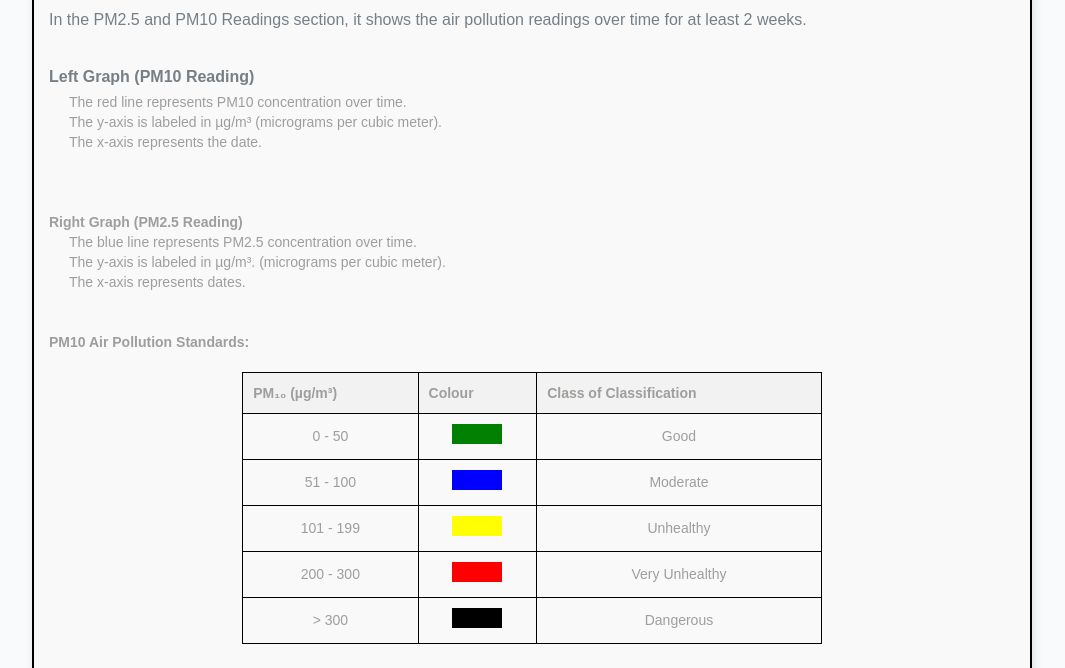
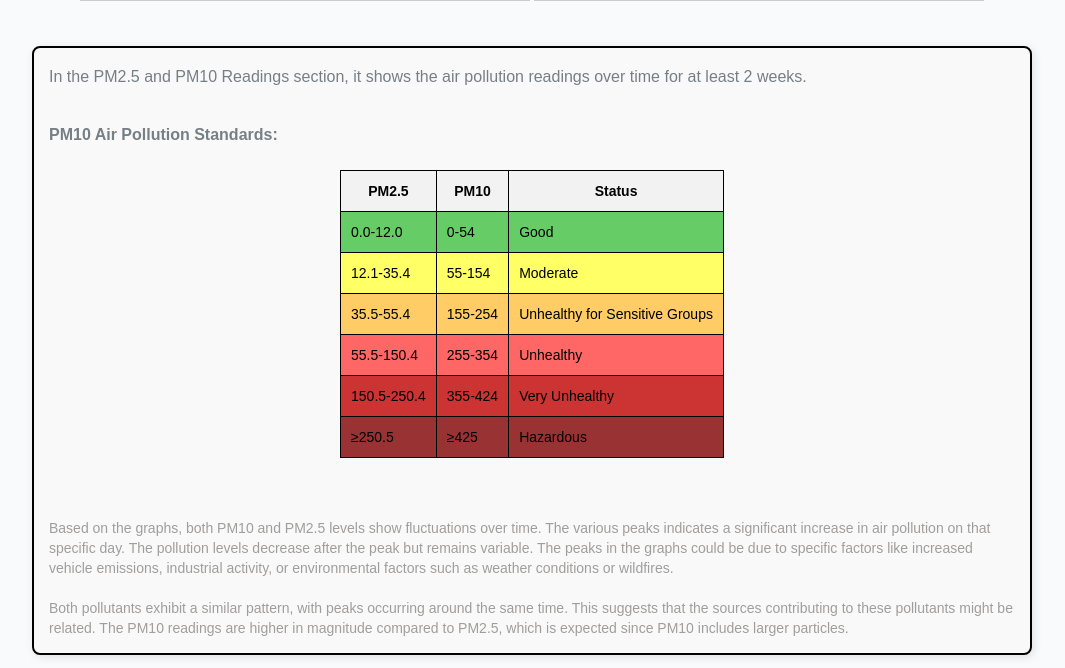
Before and after one commit to pasoncheam/Group1DataComAssignment, a plain HTML site: page channel1DV.html in a window 1280 px wide. Shown: the part 2072-2740 px from the top of the page, without its empty margins (108-1173 px from the left). Drawn offline with nearby package versions, Linux system fonts and the light colour scheme; grey boxes are pictures that could not be loaded.

Commit message:
Another enhancement on the channel 1 visualization page. IssueID: PM_8

```diff
--- a/assets/css/style.css
+++ b/assets/css/style.css
@@ -96,30 +96,35 @@ html,body{height: 100%;}
   opacity: 0;
 }
 
+
 table {
-    width: 60%;
+    width: 100%;
     border-collapse: collapse;
-    text-align: center;
-    font-family: Arial, sans-serif;
-    margin: 20px auto;
+    margin: 20px 0;
+    display: flex;
+    justify-content: center;
+    align-items: center;
 }
-th, td {
+th {
     border: 1px solid black;
     padding: 10px;
+    text-align: center;
 }
+td{
+    border: 1px solid black;
+    padding: 10px;
+    text-align: left;
+}
+
 th {
     background-color: #f2f2f2;
 }
-.color-box {
-    width: 50px;
-    height: 20px;
-    display: inline-block;
-}
-.good { background-color: green; }
-.moderate { background-color: blue; }
-.unhealthy { background-color: yellow; }
-.very-unhealthy { background-color: red; }
-.dangerous { background-color: black; }
+.good { background-color: #66cc66; }
+.moderate { background-color: #ffff66; }
+.unhealthy-sensitive { background-color: #ffcc66; }
+.unhealthy { background-color: #ff6666; }
+.very-unhealthy { background-color: #cc3333; }
+.hazardous { background-color: #993333; color: white; }
 
 .boxContainer {
     display: flex;
--- a/channel1DV.html
+++ b/channel1DV.html
@@ -151,11 +151,13 @@ Author: mwa0000024241858
 					Description:<br>
 					This channel extracts data from a public channel on the amateur air pollution monitoring station in
 					Skierniewice, Poland. Air pollution monitoring channel updates  with PM10,
-					PM2.5 and PM1 readings from LookO2, a Plantower PMS5003 based sensor. Computed AQI available.
+					PM2.5 and PM1 readings from LookO2, a Plantower PMS5003 based sensor. Computed AQI available.<br>
+					Link to channel source: <a href="https://thingspeak.mathworks.com/channels/343018">https://thingspeak.mathworks.com/channels/343018</a>
 					<br><br><br>
 					<b>Own public channel</b><br><br>
 					Channel ID: 2851826<br>
-					Author: mwa0000024241858
+					Author: mwa0000024241858<br>
+					Link to public channel: <a href="https://thingspeak.mathworks.com/channels/2851826">https://thingspeak.mathworks.com/channels/2851826</a>
 				</p>
 				</div><!--/.section-header-->
 
@@ -181,55 +183,58 @@ Author: mwa0000024241858
 						<div class="box">
 							<p>
 								In the PM2.5 and PM10 Readings section, it shows the air pollution readings over time for at least 2 weeks.
-								<br><br>
-								<b>Left Graph (PM10 Reading)</b>
-								<ul style="list-style-type: disc; margin-left: 20px;">
-									<li>The red line represents PM10 concentration over time.</li>
-									<li>The y-axis is labeled in µg/m³ (micrograms per cubic meter).</li>
-									<li>The x-axis represents the date.</li>
-								</ul>
-								<br><br><br>
 
-								<b>Right Graph (PM2.5 Reading)</b>
-								<ul style="list-style-type: disc; margin-left: 20px;">
-									<li>The blue line represents PM2.5 concentration over time.</li>
-									<li>The y-axis is labeled in µg/m³. (micrograms per cubic meter).</li>
-									<li>The x-axis represents dates.</li>
-								</ul>
 								<br><br>
 								<b>PM10 Air Pollution Standards:</b><br>
 								<table>
 									<tr>
-										<th>PM₁₀ (µg/m³)</th>
-										<th>Colour</th>
-										<th>Class of Classification</th>
+										<th style="color: black;">PM2.5</th>
+										<th style="color: black;">PM10</th>
+										<th style="color: black;">Status</th>
 									</tr>
-									<tr>
-										<td>0 - 50</td>
-										<td><span class="color-box good"></span></td>
-										<td>Good</td>
+									<tr class="good">
+										<td style="color: black;">0.0-12.0</td>
+										<td style="color: black;">0-54</td>
+										<td style="color: black;">Good</td>
 									</tr>
-									<tr>
-										<td>51 - 100</td>
-										<td><span class="color-box moderate"></span></td>
-										<td>Moderate</td>
+									<tr class="moderate">
+										<td style="color: black;">12.1-35.4</td>
+										<td style="color: black;">55-154</td>
+										<td style="color: black;">Moderate</td>
 									</tr>
-									<tr>
-										<td>101 - 199</td>
-										<td><span class="color-box unhealthy"></span></td>
-										<td>Unhealthy</td>
+									<tr class="unhealthy-sensitive">
+										<td style="color: black;">35.5-55.4</td>
+										<td style="color: black;">155-254</td>
+										<td style="color: black;">Unhealthy for Sensitive Groups</td>
 									</tr>
-									<tr>
-										<td>200 - 300</td>
-										<td><span class="color-box very-unhealthy"></span></td>
-										<td>Very Unhealthy</td>
+									<tr class="unhealthy">
+										<td style="color: black;">55.5-150.4</td>
+										<td style="color: black;">255-354</td>
+										<td style="color: black;">Unhealthy</td>
 									</tr>
-									<tr>
-										<td>> 300</td>
-										<td><span class="color-box dangerous"></span></td>
-										<td>Dangerous</td>
+									<tr class="very-unhealthy">
+										<td style="color: black;">150.5-250.4</td>
+										<td style="color: black;">355-424</td>
+										<td style="color: black;">Very Unhealthy</td>
+									</tr>
+									<tr class="hazardous">
+										<td style="color: black;">&ge;250.5</td>
+										<td style="color: black;">&ge;425</td>
+										<td style="color: black;">Hazardous</td>
 									</tr>
 								</table>
+								<br><br>
+								Based on the graphs, both PM10 and PM2.5 levels show fluctuations over time.
+								The various peaks indicates a significant increase in air pollution on that
+								specific day. The pollution levels decrease after the peak but remains variable.
+								The peaks in the graphs could be due to specific factors like increased
+								vehicle emissions, industrial activity, or environmental factors such as weather
+								conditions or wildfires.
+								 <br><br>
+								 Both pollutants exhibit a similar pattern, with peaks occurring around the same time.
+								 This suggests that the sources contributing to these pollutants might be related.
+								 The PM10 readings are higher in magnitude compared to PM2.5, which is expected since
+								 PM10 includes larger particles.
 
 							</p>
 						</div>
@@ -241,9 +246,77 @@ Author: mwa0000024241858
 					<br><br><br>
 					<div class="boxContainer">
 						<div class="box">
-							<b>Description:</b> This channel extracts data from a public channel on the amateur air pollution monitoring station
-							in Skierniewice, Poland. Air pollution monitoring channel updates with PM10, PM2.5, and PM1 readings from LookO2,
-							a Plantower PMS5003 based sensor. Computed AQI available.
+							In the Air Quality Indexes Reading section, it shows the AQI readings over time for at least 2 weeks.
+
+								<br><br>
+								<b>AQI Standards:</b><br><br>
+								<table>
+									<tr>
+										<th style="color: black;">AQI</th>
+										<th style="color: black;">Status</th>
+										<th style="color: black;">Description of Air Quality</th>
+									</tr>
+									<tr class="good">
+										<td style="color: black;">0-50</td>
+										<td style="color: black;">Good</td>
+										<td style="color: black;">
+											Air quality is satisfactory, and air pollution poses little or no
+											risk.
+										</td>
+									</tr>
+									<tr class="moderate">
+										<td style="color: black;">51-100</td>
+										<td style="color: black;">Moderate</td>
+										<td style="color: black;">
+											Air quality is acceptable. However, there may be a risk for some
+											people, particularly those who are unusually sensitive to air pollution.
+										</td>
+									</tr>
+									<tr class="unhealthy-sensitive">
+										<td style="color: black;">101-150</td>
+										<td style="color: black;">Unhealthy for Sensitive Groups</td>
+										<td style="color: black;">
+											Members of sensitive groups may experience health effects. The general
+											public is less likely to be affected.
+										</td>
+									</tr>
+									<tr class="unhealthy">
+										<td style="color: black;">151-200</td>
+										<td style="color: black;">Unhealthy</td>
+										<td style="color: black;">
+											Some members of the general public may experience health effects; members
+											of sensitive groups may experience more serious health effects
+										</td>
+									</tr>
+									<tr class="very-unhealthy">
+										<td style="color: black;">201-300</td>
+										<td style="color: black;">Very Unhealthy</td>
+										<td style="color: black;">
+											Health alert: The risk of health effects is increased for everyone.
+										</td>
+									</tr>
+									<tr class="hazardous">
+										<td style="color: black;">≥301</td>
+										<td style="color: black;">Hazardous</td>
+										<td style="color: black;">
+											Health warning of emergency conditions: everyone is more likely to be
+											affected.
+										</td>
+									</tr>
+								</table>
+								<br><br>
+								The <b>Air Quality Index (AQI</b>) is a measure created by government agencies to inform the public
+								about current or expected air pollution levels. Higher pollution levels result in a higher AQI.<br><br>
+								Similarly, the <b>National Air Quality Index (NAQI)</b> is a measure used to assess and communicate
+								the quality of air based on various pollutants, including PM₂.₅ and PM₁₀. NAQI provides
+								a standardized way to inform the public about air pollution levels and potential health effects.This informaiton
+								 is obtained from the research paper titled <i>"An exploratory analysis of PM2.5/PM10 ratio during spring 2016–2018
+									in Metropolitan Lima"</i>, with lead author Rita Jaqueline Cabello‑Torres.
+									<br><br>
+									The NAQI for both PM10 and PM2.5 are calculated by us with the equation mentioned in the research paper.
+									The result from our calculation shows a similar pattern to the AQI graph extracted from the public channel in
+									 ThingSpeak.
+
 						</div>
 					</div>
 					<br><br><br><br><p><b><u>PM2.5 and PM10 Correlation Readings and Data Visualizations</u></b></p>
@@ -253,9 +326,9 @@ Author: mwa0000024241858
 					<br><br><br>
 					<div class="boxContainer">
 						<div class="box">
-							<b>Description:</b> This channel extracts data from a public channel on the amateur air pollution monitoring station
-							in Skierniewice, Poland. Air pollution monitoring channel updates with PM10, PM2.5, and PM1 readings from LookO2,
-							a Plantower PMS5003 based sensor. Computed AQI available.
+							In the PM2.5 and PM10 Correlation Readings and Data Visualizations section, it shows the correlation readings over time
+							for at least 2 weeks.
+
 						</div>
 					</div>
 					<br><br><br><br><br><br>
```
Also changed, not shown: index.html (+1 -1 lines).
